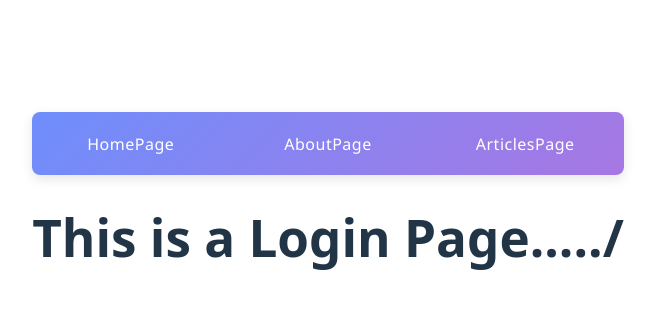
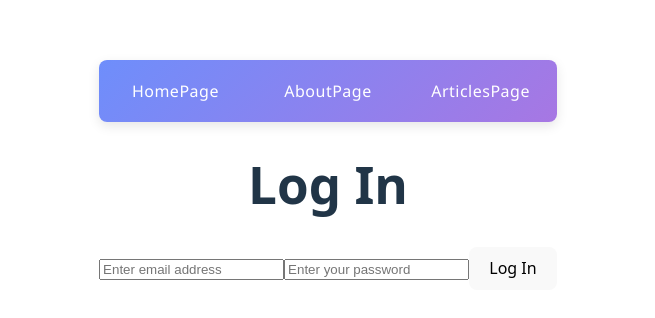
Before and after one commit to Abishek-077/My-Blog-WebSite, a React (Vite) app in the folder Blog-Website/: page /login in a window 1280 px wide. Shown: the part 194-512 px from the top of the page, without its empty margins (312-967 px from the left). Built offline with nearby package versions, Linux system fonts and the light colour scheme.

Commit message:
creating a login page

```diff
--- a/Blog-Website/src/Pages/LoginPage.jsx
+++ b/Blog-Website/src/Pages/LoginPage.jsx
@@ -1,7 +1,45 @@
+import { useState } from "react";
+import { Link, useNavigate } from "react-router-dom";
+import { getAuth, signInWithEmailAndPassword } from 'firebase/auth'
+
 export default function LoginPage() {
+    const { email, setEmail } = useState('');
+    const { password, setPassword } = useState('');
+    const { error, setError } = useState('');
+
+    const navigate = useNavigate();
+    async function logIn() {
+        try {
+            await signInWithEmailAndPassword(getAuth(), email, password);
+            navigate('/articles');
+
+        } catch (e) {
+            setError(e.message);
+
+        }
+
+    }
+
     return (
-        <h1>This is a Login Page...../</h1>
+        <>
+            <h1>Log In</h1>
+            {error && <p>{error}</p>}
+            <input
+                placeholder='Enter email address'
+                value={email}
+                onChange={e => setEmail(e.target.value)} />
+
+            <input
+                placeholder='Enter your password'
+                value={password}
+                onChange={e => setPassword(e.target.value)} />
+            <button onClick={logIn}>Log In</button>
+            <Link to={'/createAccount'}>Don't have an account? Create one here</Link>
+        </>
+
+
     );
 
 
+
 }
```
